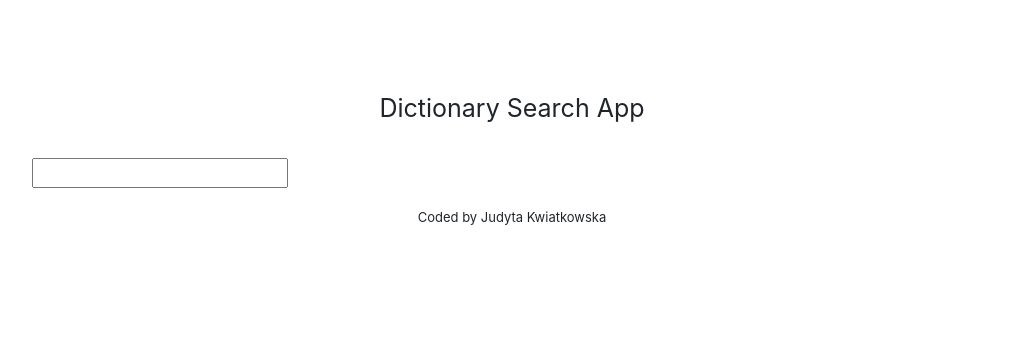
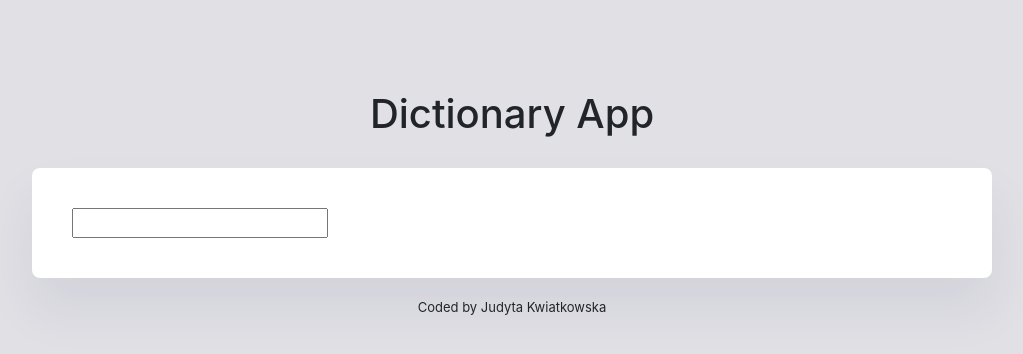
Before and after one commit to JudytaKwiatkowska/react-dictionary-app, a React (Create React App) app: page / in a window 1280 px wide. Shown: the top 354 px of the page, without its empty margins (128-1151 px from the left). Built offline with nearby package versions, Linux system fonts and the light colour scheme.

Commit message:
Added some styling

```diff
--- a/src/App.css
+++ b/src/App.css
@@ -1,3 +1,11 @@
+body {
+  background-color: #e0e0e5;
+}
+
+a {
+  color: #00a7e1;
+}
+
 .App {
   padding: 60px 0 100px;
   max-width: 960px;
@@ -7,7 +15,6 @@
 .App-header {
   max-width: 300px;
   margin: 30px auto;
-  font-size: 25px;
   text-align: center;
 }
 
--- a/src/App.js
+++ b/src/App.js
@@ -4,7 +4,7 @@ import Dictionary from "./Dictionary.js";
 export default function App() {
   return (
     <div className="App">
-      <header className="App-header">Dictionary Search App</header>
+      <h1 className="App-header">Dictionary App</h1>
       <main>
         <Dictionary />
       </main>
--- a/src/Dictionary.css
+++ b/src/Dictionary.css
@@ -0,0 +1,40 @@
+.Dictionary {
+  max-width: 960px;
+  margin: 0 auto;
+  background-color: ;
+}
+
+.Dictionary section {
+  box-shadow: 0px 30px 50px rgba(65, 50, 100, 0.08);
+  border-radius: 8px;
+  background: white;
+  margin-top: 10px;
+  padding: 40px;
+}
+
+.Dictionary label {
+  font-weight: 600;
+  font-style: normal;
+  font-size: 24px;
+  margin-bottom: 20px;
+  display: block;
+  line-height: 29px;
+}
+
+.Dictionary .search-input {
+  display: block;
+  height: 64px;
+  color: #666666;
+  font-size: 18px;
+  line-height: 21px;
+  padding: 22px;
+  border: 1px solid #dddddd;
+  border-radius: 6px;
+
+  width: 100%;
+}
+
+.Dictionary .hint {
+  margin-top: 15px;
+  display: block;
+}
--- a/src/Dictionary.js
+++ b/src/Dictionary.js
@@ -25,10 +25,12 @@ export default function Dictionary() {
 
   return (
     <div className="Dictionary">
-      <form onSubmit={search}>
-        <input type="search" onChange={handleKeywordChange} />
-      </form>
-      <Results results={results} />
+      <section>
+        <form onSubmit={search}>
+          <input type="search" onChange={handleKeywordChange} />
+        </form>
+        <Results results={results} />
+      </section>
     </div>
   );
 }
--- /dev/null
+++ b/src/Results.css
@@ -0,0 +1,7 @@
+.Result h1 {
+  font-style: normal;
+  font-weight: 600;
+  font-size: 36px;
+  line-height: 43px;
+  color: #000000;
+}
--- a/src/Results.js
+++ b/src/Results.js
@@ -1,11 +1,13 @@
 import React from "react";
 import Meaning from "./Meaning";
 import Phonetic from "./Phonetic";
+import "./Results.css";
 
 export default function Result(props) {
   if (props.results) {
     return (
       <div className="Results">
+        <section>
           <h2>{props.results.word}</h2>
           {props.results.phonetics.map(function (phonetic, index) {
             return (
@@ -14,11 +16,12 @@ export default function Result(props) {
               </div>
             );
           })}
+        </section>
         {props.results.meanings.map(function (meaning, index) {
           return (
-            <div key={index}>
+            <section key={index}>
               <Meaning meaning={meaning} />
-            </div>
+            </section>
           );
         })}
       </div>
```
Lines whose indentation alone changed are shown as unchanged.
